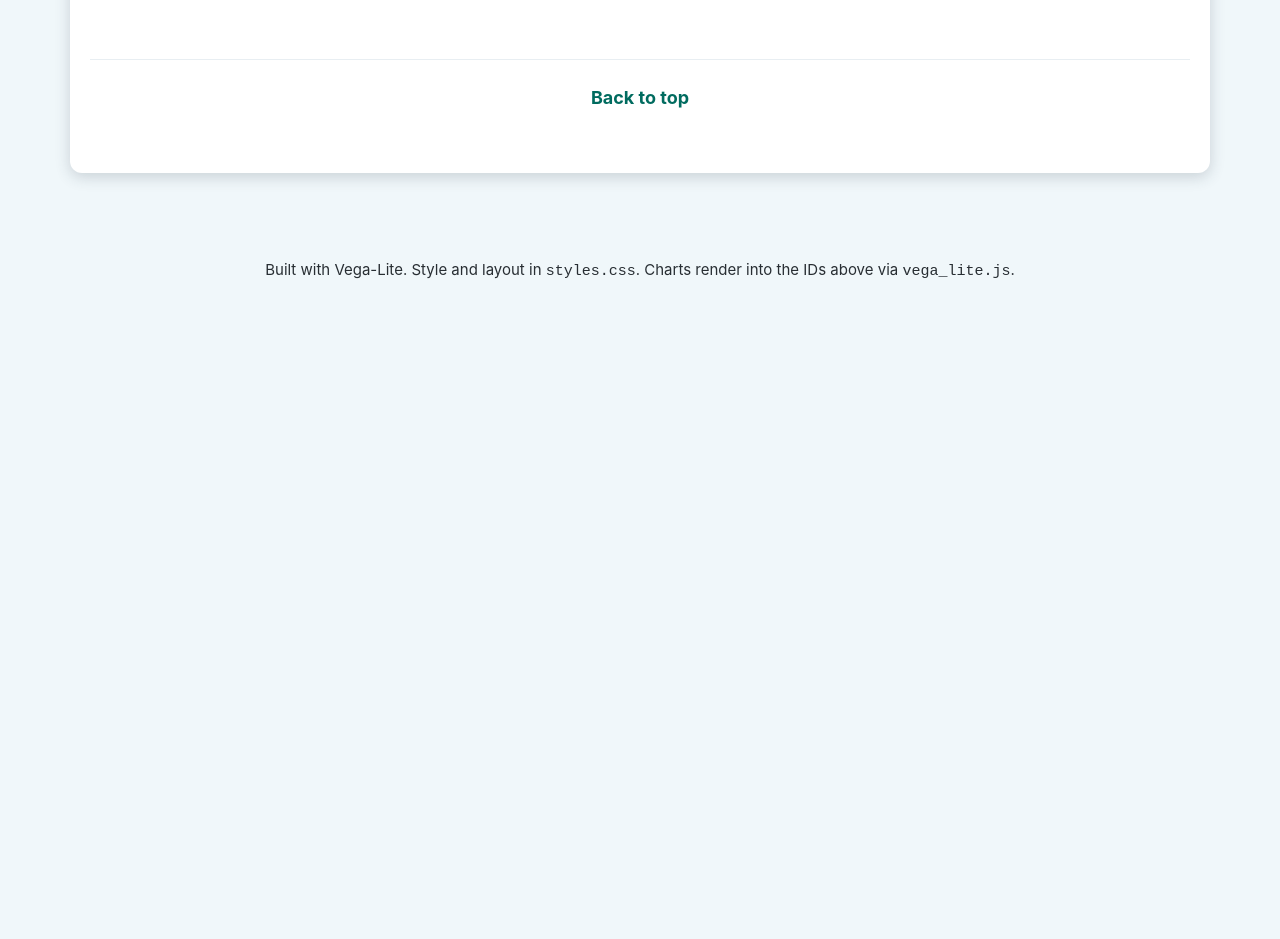
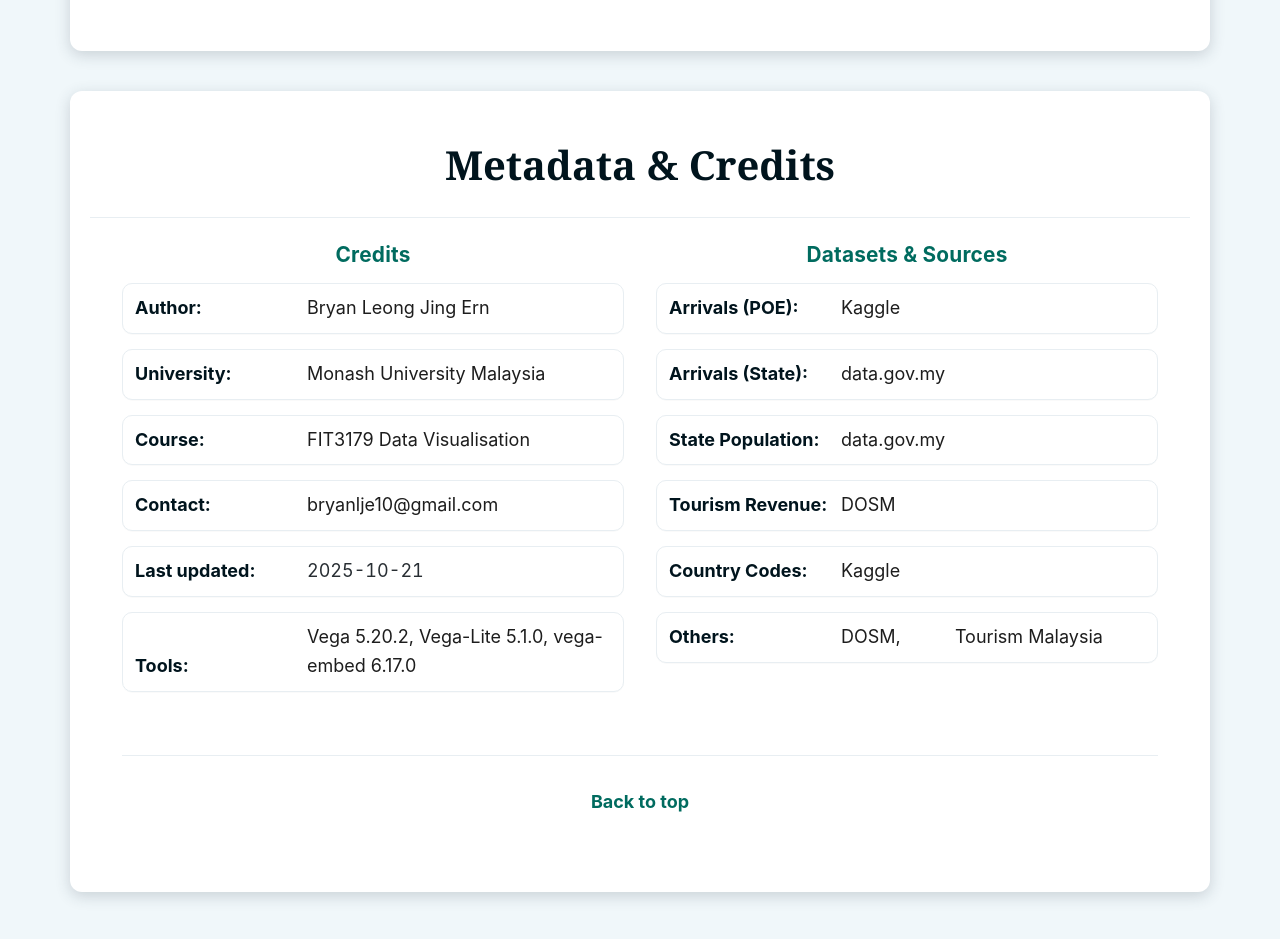
Before and after one commit to bryanlje/3179asm2, a plain HTML site: page index.html in a window 1280 px wide. Shown: the part 5920-6859 px from the top of the page. Before the commit the page ends 6246 px from the top, so only its background shows below. Drawn offline with Linux system fonts and the light colour scheme; a script that the page names is missing.

Commit message:
Added metadata and sources

```diff
--- a/charts/poe_bar.json
+++ b/charts/poe_bar.json
@@ -90,7 +90,7 @@
           "legend": {
             "orient": "none",
             "legendX": 630,
-            "legendY": 310,
+            "legendY": 280,
             "symbolSize": 400,
             "symbolType": "circle",
             "rowPadding": 8,
--- a/index.html
+++ b/index.html
@@ -213,18 +213,10 @@
             while former leaders like <strong class="state-kedah">Kedah</strong> dropped to <br> 5th, and <strong class="state-perlis">Perlis</strong> was eliminated from the top ranks entirely.
           </p>
           <div id="poe_bump" class="viz"></div>
-          <!-- <aside class="annotations">
-            <h4 class="annotations-title">Good annotation spots</h4>
-            <ul>
-              <li>Label moments when rank #1 changes hands: <em>“Lead switches to X.”</em></li>
-              <li>Note the state with the fewest rank changes (stability).</li>
-              <li>Keep y-axis focused on the top ranks only.</li>
-            </ul>
-          </aside> -->
+
         </figure>
 
         <figure class="viz-block" aria-labelledby="choropleth-title">
-          <!-- <figcaption id="choropleth-title" class="viz-title">Arrivals per 1,000 Residents (States)</figcaption> -->
           <p class="viz-desc">
             However, the true scale of <strong class="state-johor">Johor's</strong> dominance is evident when <br> viewing arrivals <strong><i>relative to the local population</i></strong>.
             The map, displaying <br> arrivals per 1000 residents, highlights Johor as a significant outlier.
@@ -234,33 +226,18 @@
             In 2023, the state recorded an astounding <strong>3,629 arrivals for <br> every resident</strong> - the number of visitors was more than triple <br> its own population.
             Far surpassing any state, this underscores <br> <strong class="state-johor">Johor's</strong> critical role as the <strong>primary gateway into Malaysia</strong>.
           </p>
-          <!-- <aside class="annotations">
-            <h4 class="annotations-title">Good annotation spots</h4>
-            <ul>
-              <li>Badge highest and lowest per-capita states.</li>
-              <li>Use quantile bins with a legend note (e.g., quintiles, 2020–2024 total).</li>
-              <li>When a year is chosen, show % change vs. all-years in tooltip.</li>
-            </ul>
-          </aside> -->
         </figure>
       </div>
 
-      <!-- <p class="transition">
-        Volume is one thing; intensity per resident is another.
-      </p> -->
     </section>
 
     <section id="act-3" class="card container">
       <header class="card-header">
         <h2>The Visitors</h2>
-        <!-- <p class="card-subtitle">
-          Do arrivals translate to value? Which source markets dominate, and how do they travel?
-        </p> -->
       </header>
 
       <div class="card-body">
         <figure class="viz-block" aria-labelledby="scatter-title">
-          <!-- <figcaption id="scatter-title" class="viz-title">Arrivals Share vs Tourism Revenue Share by State</figcaption> -->
           <p class="viz-desc">
             Taking a closer look at the origins of visitors, Malaysia's <br> tourism landscape is immensely shaped by its regional neighbours.
           </p>
@@ -273,18 +250,9 @@
           </p>
           <div id="countries_bar" class="viz"></div>
 
-          <!-- <aside class="annotations">
-            <h4 class="annotations-title">Good annotation spots</h4>
-            <ul>
-              <li>Auto-label the largest bubble (most revenue) and warmest color (highest revenue/arrival).</li>
-              <li>Show median crosshairs and light quadrant labels.</li>
-              <li>Use dynamic axis ranges with padding; dim point opacity with a subtle stroke.</li>
-            </ul>
-          </aside> -->
         </figure>
 
         <figure class="viz-block" aria-labelledby="countries-title">
-          <!-- <figcaption id="countries-title" class="viz-title">Top 5 Countries (by Region), Stacked by Mode</figcaption> -->
           <p class="viz-desc">
             This concentration of regional visitors creates a distinct <br> and powerful travel corridor.
             The Sankey diagram below <br> visualises this primary pathway, clearly illustrating how the <br> vast majority of visitors <strong>
@@ -296,33 +264,18 @@
             connecting this region directly to Malaysia.
           </p>
           <div id="sankey" class="viz"></div>
-          <!-- <aside class="annotations">
-            <h4 class="annotations-title">Good annotation spots</h4>
-            <ul>
-              <li>Tag any country skewed &gt; 70% to one mode: <em>“Mostly land/air/sea.”</em></li>
-              <li>Animate re-ranking when the region changes.</li>
-              <li>Tooltips: share within region and absolute totals.</li>
-            </ul>
-          </aside> -->
         </figure>
       </div>
 
-      <!-- <p class="transition">
-        Value also depends on who’s coming — and their preferred mode of travel.
-      </p> -->
     </section>
 
     <section id="finale" class="card container">
       <header class="card-header">
         <h2>The Impact</h2>
-        <!-- <p class="card-subtitle">
-          A single view tracing where travelers come from, how they move, and where they land.
-        </p> -->
       </header>
 
       <div class="card-body">
         <figure class="viz-block" aria-labelledby="sankey-title">
-          <!-- <figcaption id="sankey-title" class="viz-title">Region → Mode → State of Entry (Sankey)</figcaption> -->
           <p class="viz-desc">
             While visitor numbers are a key metric, a deeper analysis <br> of tourism revenue reveals that not all arrivals generate <br> the same economic impact.
             The chart below shows the <br> difference between states that attract a high <strong><i>volume</i></strong> of visitors <br> and
@@ -349,31 +302,61 @@
             <strong>cultivating <br> high-value experiences</strong> that encourage longer stays and greater spending.
           </p>
 
-          <!-- <aside class="annotations">
-            <h4 class="annotations-title">Good annotation spots</h4>
-            <ul>
-              <li>Highlight the 2-3 thickest links with subtle emphasis.</li>
-              <li>Tooltips should include totals and shares at each node and link.</li>
-              <li>Keep “Others” nodes to preserve totals; collapse tiny links to reduce noise.</li>
-            </ul>
-          </aside> -->
         </figure>
       </div>
 
-      <!-- <p class="transition">
-        Recovery had a rhythm (heatmap), composition shifts mattered (stream), gateways carried the load (map + Top-10),
-        winners rotated (bump), burden and benefit diverged (choropleth vs. scatter), and the full journey ties it all together (Sankey).
-      </p> -->
-      <p class="back-to-top"><a href="#top">Back to top</a></p>
+      <!-- <p class="back-to-top"><a href="#top">Back to top</a></p> -->
     </section>
 
   </main>
 
+  <!-- ======= Metadata & Credits ======= -->
+  <section id="metadata" class="card container" aria-labelledby="meta-title">
+    <header class="card-header">
+      <h2 id="meta-title">Metadata &amp; Credits</h2>
+      <!-- <p class="card-subtitle">Replace the placeholders below with your own details.</p> -->
+    </header>
+
+    <div class="card-body">
+      <div class="grid two-col-lg">
+        <!-- Left column -->
+        <div>
+          <h3 class="viz-title"><strong>Credits</strong></h3>
+          <ul class="meta-list">
+            <li><strong>Author: </strong>Bryan Leong Jing Ern</li>
+            <li><strong>University: </strong>Monash University Malaysia</li>
+            <li><strong>Course: </strong>FIT3179 Data Visualisation</li>
+            <li><strong>Contact: </strong><a href="mailto:bryanlje10@gmail.com">bryanlje10@gmail.com</a></li>
+            <li><strong>Last updated: </strong><time datetime="2025-10-21">2025-10-21</time></li>
+            <li><strong>Tools:</strong>Vega 5.20.2, Vega-Lite 5.1.0, vega-embed 6.17.0</li>
+          </ul>
+        </div>
+
+        <!-- Right column -->
+        <div>
+          <h3 class="viz-title"><strong>Datasets &amp; Sources</strong></h3>
+          <ul class="meta-list">
+            <li><strong>Arrivals (POE):</strong> <a href="https://www.kaggle.com/datasets/yyxian/malaysia-foreign-arrivals-by-origin-and-gender">Kaggle</a></li>
+            <li><strong>Arrivals (State):</strong> <a href="https://data.gov.my/data-catalogue/arrivals_soe">data.gov.my</a></li>
+            <li><strong>State Population:</strong><a href="https://data.gov.my/data-catalogue/population_state">data.gov.my</a></li>
+            <li><strong>Tourism Revenue:</strong><a href="https://open.dosm.gov.my/data-catalogue/gdp_state_real_supply">DOSM</a></li>
+            <li><strong>Country Codes:</strong><a href="https://www.kaggle.com/datasets/wbdill/country-codes-iso-3166">Kaggle</a></li>
+            <li><strong>Others:</strong><a href="http://www.statistics.gov.my/uploads/release-content/file_20250912110633.pdf">DOSM,<a href="https://data.tourism.gov.my/frontend/pdf/New_Final_Malaysia%20Tourism%20Statistics%20in%20Brief%202024.pdf">Tourism Malaysia</a></a></li>
+          </ul>
+        </div>
+      </div>
+
+      <p class="back-to-top" style="margin-top: 3rem;">
+        <a href="#top">Back to top</a>
+      </p>
+    </div>
+  </section>
+
   <footer class="site-footer">
     <div class="container">
-      <small>
+      <!-- <small>
         Built with Vega-Lite. Style and layout in <code>styles.css</code>. Charts render into the IDs above via <code>vega_lite.js</code>.
-      </small>
+      </small> -->
     </div>
   </footer>
 </body>
--- a/styles.css
+++ b/styles.css
@@ -194,7 +194,7 @@ body {
   color: var(--primary-color);
   font-weight: 600;
   padding-bottom: 5px;
-  border-bottom: 2px solid transparent;
+  /* border-bottom: 2px solid transparent; */
   transition: all 0.2s ease-in-out;
 }
 
@@ -242,7 +242,7 @@ body {
 
 .back-to-top {
   text-align: center;
-  padding: 1.5rem 2rem 2rem 2rem;
+  padding: 2rem 2rem 0 2rem;
   border-top: 1px solid var(--border-color);
 }
 
@@ -531,3 +531,115 @@ body {
     grid-template-columns: 1fr;
   }
 }
+
+
+/* ==========================================================================
+   Metadata Card (scoped to #metadata)
+   ========================================================================== */
+
+#metadata .card-header {
+  background: var(--card-background);
+  border-bottom: 1px solid var(--border-color);
+  padding-bottom: 1rem;
+}
+
+#metadata .card-subtitle {
+  color: var(--subtle-text-color);
+  margin-top: 0.25rem;
+}
+
+#metadata .card-body {
+  padding-top: 1.25rem;
+  align-items: start;
+}
+
+#metadata .grid {
+  gap: 2rem; /* slightly tighter than default to fit lists nicely */
+}
+
+#metadata .viz-title {
+  margin: 0 0 0.75rem 0;
+  font-size: 1.3rem;
+  letter-spacing: 0.2px;
+  color: var(--primary-color);
+}
+
+/* Clean, readable list of key/value items */
+.meta-list {
+  list-style: none;
+  padding: 0;
+  margin: 0;
+  /* display: grid; */
+  gap: 10px;
+  text-align: start;
+  justify-content: center;
+}
+
+.meta-list li {
+  display: flex;
+  gap: 12px;
+  /* align-items: baseline; */
+  padding: 10px 12px;
+  margin-bottom: 15px;
+  border: 1px solid var(--border-color);
+  border-radius: 10px;
+  background: var(--card-background);
+  box-shadow: 0 1px 0 rgba(0, 0, 0, 0.02);
+}
+
+/* Left label column */
+.meta-list li strong {
+  color: var(--heading-color);
+  flex: 0 0 160px;       /* fixed label width for neat alignment */
+  max-width: 50%;
+  align-self: end;
+}
+
+/* Right value column */
+.meta-list li > :not(strong) {
+  color: var(--text-color);
+  flex: 1 1 auto;
+}
+
+/* Links inside metadata */
+.meta-list a {
+  text-decoration: none;
+  /* border-bottom: 1px dashed rgba(14, 165, 165, 0.35); */
+}
+.meta-list a:hover {
+  color: var(--primary-color);
+  font-weight: bold;
+  /* border-bottom-color: currentColor; */
+}
+
+/* Optional pill tag for licenses / badges */
+.meta-tag {
+  display: inline-block;
+  margin-left: 0.25rem;
+  padding: 2px 8px;
+  border-radius: 999px;
+  border: 1px solid var(--border-color);
+  font-size: 0.85rem;
+  line-height: 1.4;
+  color: var(--primary-color);
+  background: #f7fcfd;
+}
+
+/* Dates look nicer with tabular numerals */
+#metadata time {
+  font-variant-numeric: tabular-nums;
+  color: var(--subtle-text-color);
+}
+
+/* Mobile tweaks */
+@media (max-width: 720px) {
+  .meta-list li {
+    flex-direction: column;
+    row-gap: 2px;
+    padding: 10px 12px;
+  }
+  .meta-list li strong {
+    flex: none;
+    max-width: 100%;
+  }
+}
```
